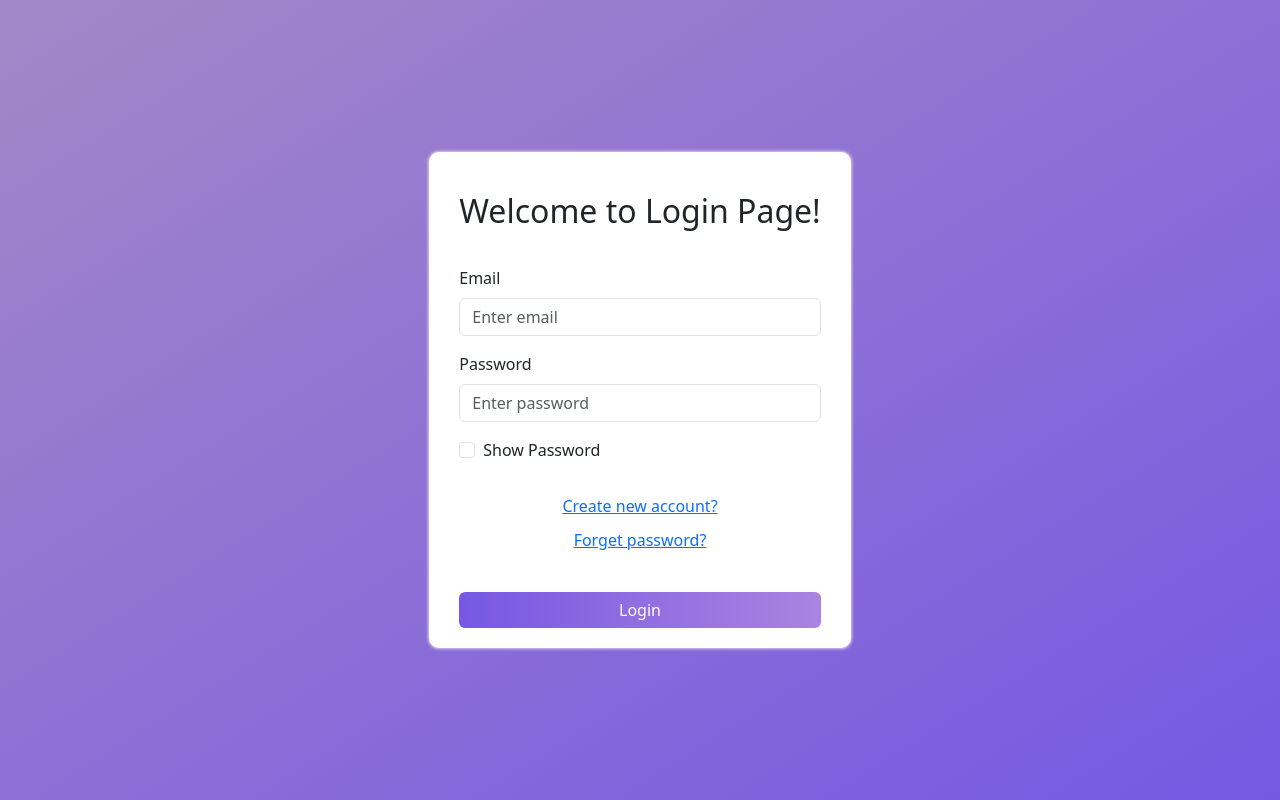
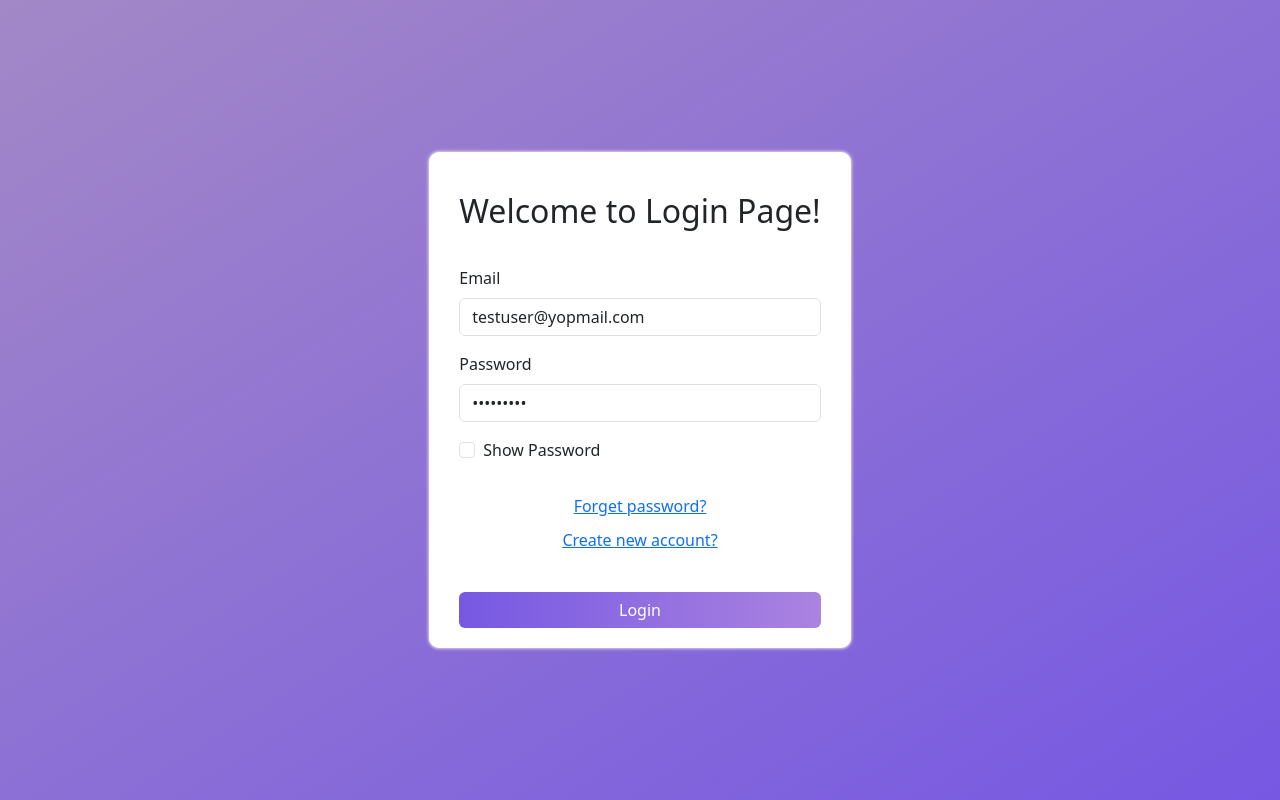
Before and after one commit to devgupta09/Blog-spot-Frontend, a React (Create React App) app: page /signIn in a window 1280 px wide. Built offline with nearby package versions, Linux system fonts and the light colour scheme.

Commit message:
add default signin user

```diff
--- a/src/components/auth/SignIn.jsx
+++ b/src/components/auth/SignIn.jsx
@@ -10,8 +10,8 @@ const SignIn = () => {
   const [showPassword, setShowPassword] = useState(false);
   const [isLoading, setIsLoading] = useState(false);
   const [data, setData] = useState({
-    email: "",
-    password: "",
+    email: "testuser@yopmail.com",
+    password: "Test@1234",
   });
 
   const signIn = async () => {
@@ -69,7 +69,10 @@ const SignIn = () => {
             placeholder="Enter password"
             type={showPassword ? "text" : "password"}
             value={data.password}
-            onChange={(e) => setData({ ...data, password: e.target.value })}
+            onChange={(e) => {
+              setData({ ...data, password: e.target.value });
+              setShowPassword(false);
+            }}
             className="form-control"
             id="password"
             required
@@ -80,7 +83,7 @@ const SignIn = () => {
             type="checkbox"
             className="form-check-input"
             id="showPassword"
-            value={showPassword}
+            checked={showPassword}
             onClick={() => setShowPassword(!showPassword)}
           />
           <label className="form-check-label" htmlFor="showPassword">
@@ -91,8 +94,8 @@ const SignIn = () => {
           className="d-flex py-3 flex-column align-items-center"
           style={{ gap: "10px" }}
         >
+          <Link to="/forgetPassword">Forget password?</Link>
           <Link to="/signUp">Create new account?</Link>
-          <Link to="/forgetPassword">Forget password?</Link>
         </div>
         <button
           type="submit"
```
